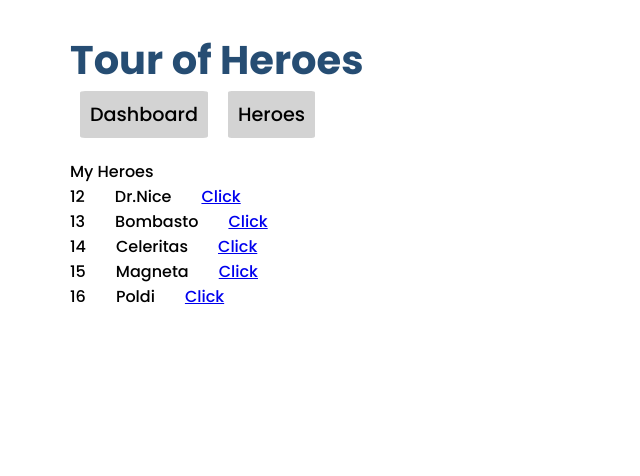
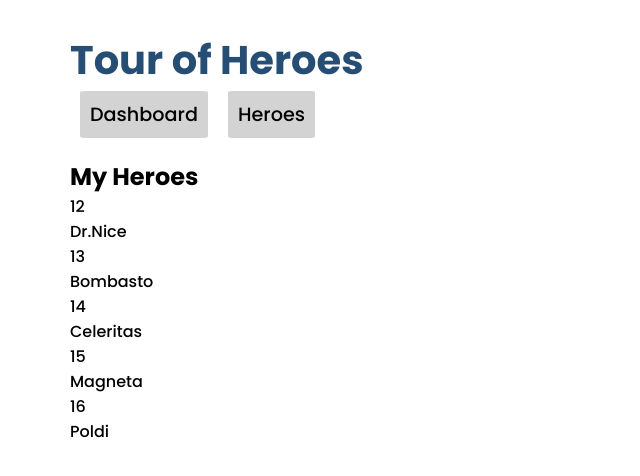
Before and after one commit to PhenomLG/test-project-angular, an Angular app: page /heroes in a window 1280 px wide. Shown: the top 476 px of the page, without its empty margins (0-640 px from the left). Built offline with nearby package versions, Linux system fonts and the light colour scheme.

Commit message:
Refactoring heroes view

```diff
--- a/src/app/pages/dashboard/dashboard.component.html
+++ b/src/app/pages/dashboard/dashboard.component.html
@@ -1,6 +1,8 @@
 <section class="dashboard">
   <h2 class="dashboard__title">{{title}}</h2>
   <div class="dashboard__wrapper">
-    <div *ngFor="let hero of topHeroes" class="dashboard__item">{{hero.name}}</div>
+    <div *ngFor="let hero of topHeroes" class="dashboard__item" [routerLink]="['/heroes', hero.id]">
+      {{hero.name}}
+    </div>
   </div>
 </section>
--- a/src/app/pages/dashboard/dashboard.component.scss
+++ b/src/app/pages/dashboard/dashboard.component.scss
@@ -23,7 +23,6 @@
 
     transition: all 0.6s;
     cursor: pointer;
-    ;
     &:hover {
       background-color: black;
     }
--- a/src/app/pages/heroes/heroes.component.html
+++ b/src/app/pages/heroes/heroes.component.html
@@ -1,2 +1,9 @@
-<div class="heroes__title">{{title}}</div>
-<app-hero *ngFor="let hero of heroes; let i = index" [ind]="i" [hero]="hero"></app-hero>
+<section class="heroes">
+  <h2 class="heroes__title">{{title}}</h2>
+  <div class="heroes__list">
+    <div *ngFor="let hero of heroes" class="heroes__item">
+      <div class="heroes__item-id">{{hero.id}}</div>
+      <div class="heroes__item-name">{{hero.name}}</div>
+    </div>
+  </div>
+</section>
--- a/src/app/pages/heroes/heroes.component.ts
+++ b/src/app/pages/heroes/heroes.component.ts
@@ -9,7 +9,7 @@ import {HeroService} from "../../services/hero.service";
 })
 export class HeroesComponent implements OnInit{
   title: string = "My Heroes";
-  heroes!: Hero[];
+  heroes: Hero[] = [];
 
   constructor(private heroService: HeroService) {
   }
```
